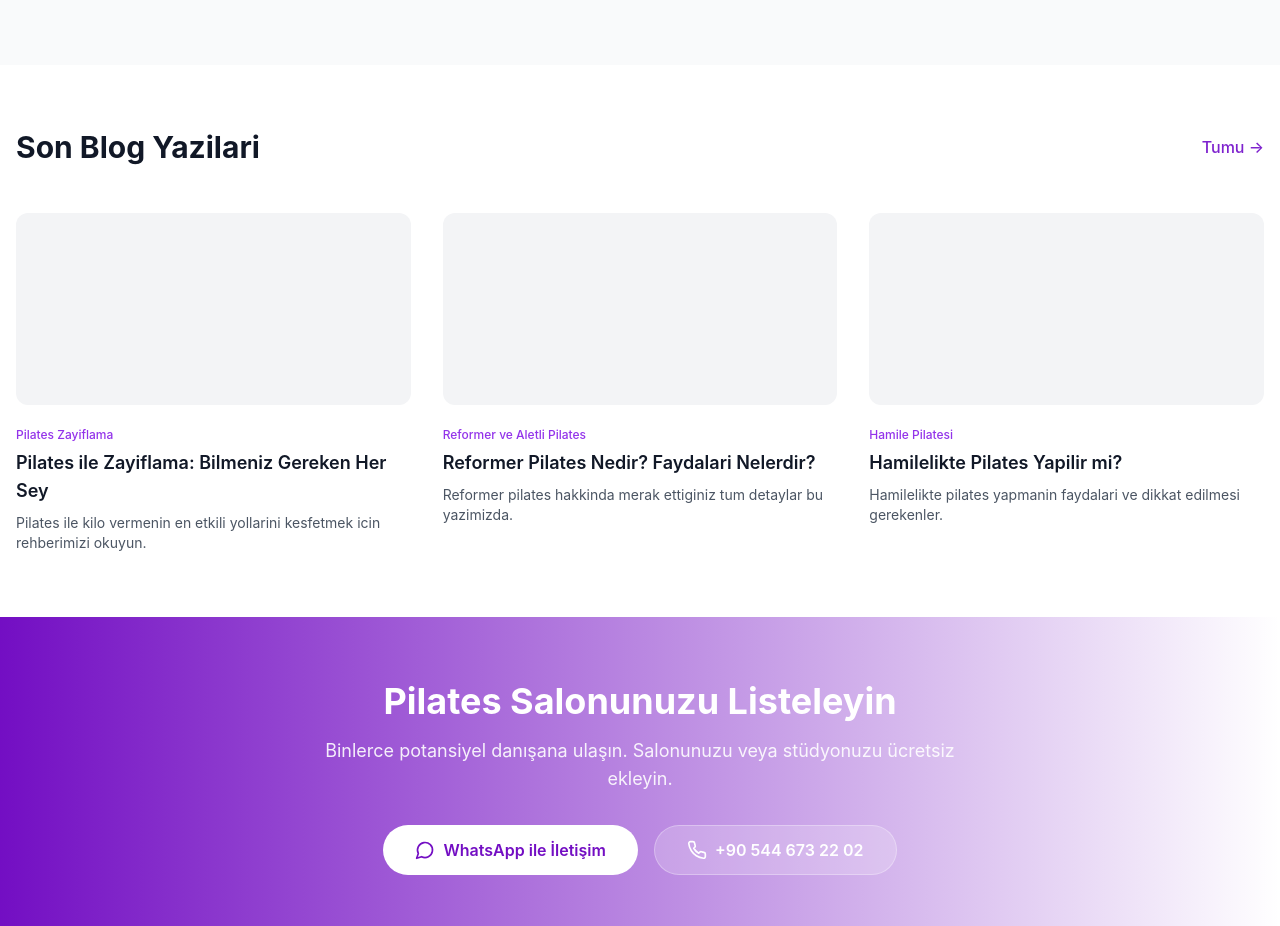
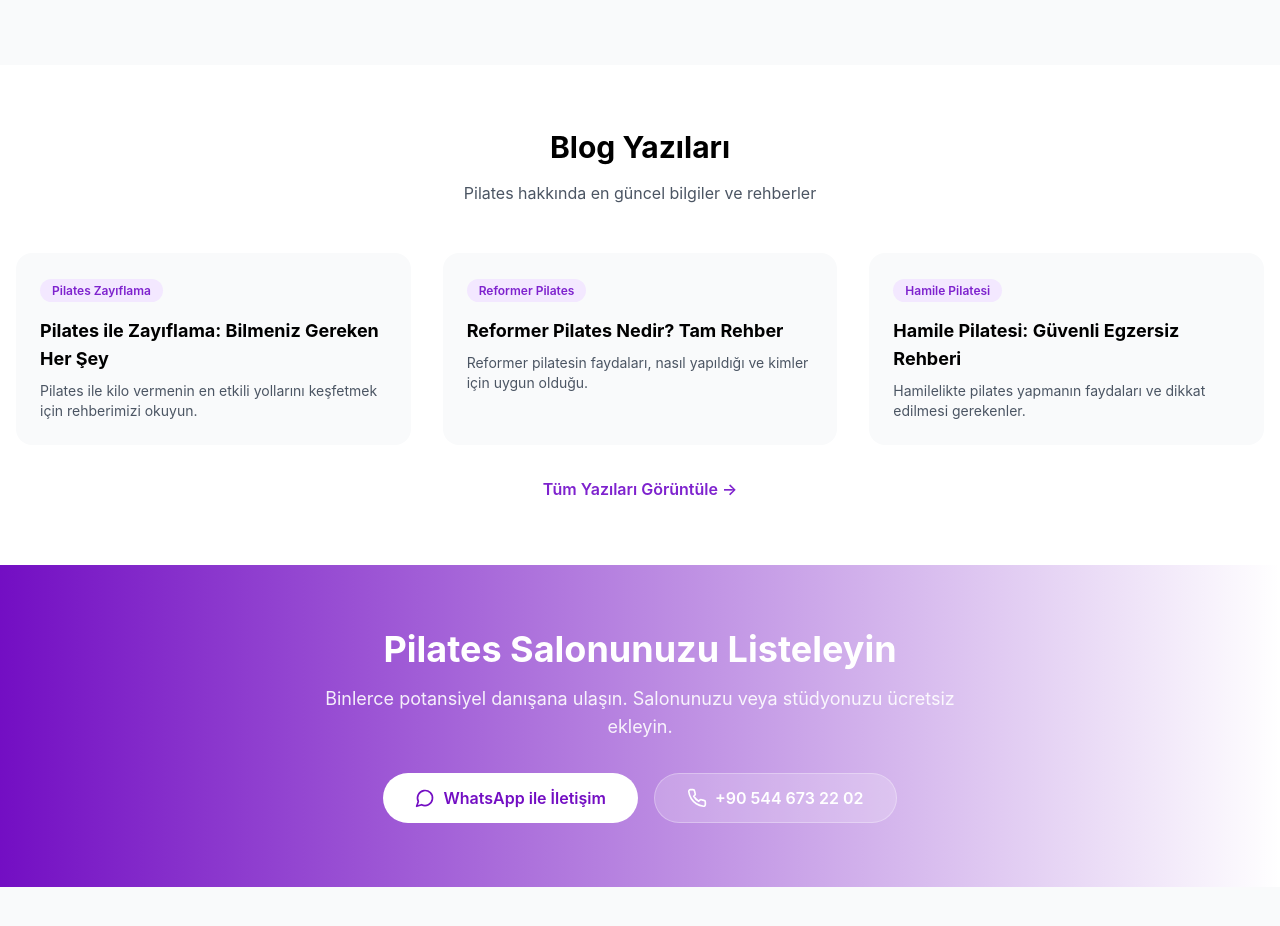
Before and after one commit to mistalyon/pilatestopu-next, a Next.js app: page / in a window 1280 px wide. Shown: the part 2529-3455 px from the top of the page. Built offline with nearby package versions, Linux system fonts and the light colour scheme.

Commit message:
faz1: BlogPreviewSection - Turkce karakterler

```diff
--- a/src/components/home/BlogPreviewSection.tsx
+++ b/src/components/home/BlogPreviewSection.tsx
@@ -1,23 +1,23 @@
 import Link from 'next/link';
 
-const blogPosts = [
+const posts = [
   {
-    title: 'Pilates ile Zayiflama: Bilmeniz Gereken Her Sey',
-    excerpt: 'Pilates ile kilo vermenin en etkili yollarini kesfetmek icin rehberimizi okuyun.',
     slug: 'pilates-ile-zayiflama',
-    category: 'Pilates Zayiflama',
+    category: 'Pilates Zayıflama',
+    title: 'Pilates ile Zayıflama: Bilmeniz Gereken Her Şey',
+    excerpt: 'Pilates ile kilo vermenin en etkili yollarını keşfetmek için rehberimizi okuyun.',
   },
   {
-    title: 'Reformer Pilates Nedir? Faydalari Nelerdir?',
-    excerpt: 'Reformer pilates hakkinda merak ettiginiz tum detaylar bu yazimizda.',
     slug: 'reformer-pilates-nedir',
-    category: 'Reformer ve Aletli Pilates',
+    category: 'Reformer Pilates',
+    title: 'Reformer Pilates Nedir? Tam Rehber',
+    excerpt: 'Reformer pilatesin faydaları, nasıl yapıldığı ve kimler için uygun olduğu.',
   },
   {
-    title: 'Hamilelikte Pilates Yapilir mi?',
-    excerpt: 'Hamilelikte pilates yapmanin faydalari ve dikkat edilmesi gerekenler.',
-    slug: 'hamilelikte-pilates',
+    slug: 'hamile-pilatesi-rehberi',
     category: 'Hamile Pilatesi',
+    title: 'Hamile Pilatesi: Güvenli Egzersiz Rehberi',
+    excerpt: 'Hamilelikte pilates yapmanın faydaları ve dikkat edilmesi gerekenler.',
   },
 ];
 
@@ -25,25 +25,27 @@ export default function BlogPreviewSection() {
   return (
     <section className="py-16 bg-white">
       <div className="container mx-auto px-4">
-        <div className="flex justify-between items-center mb-12">
-          <h2 className="text-3xl font-bold text-gray-900">Son Blog Yazilari</h2>
-          <Link href="/blog" className="text-purple-700 hover:text-purple-800 font-medium">
-            Tumu &rarr;
-          </Link>
-        </div>
+        <h2 className="text-3xl font-bold text-center mb-4">Blog Yazıları</h2>
+        <p className="text-gray-600 text-center mb-12">Pilates hakkında en güncel bilgiler ve rehberler</p>
         <div className="grid grid-cols-1 md:grid-cols-3 gap-8">
-          {blogPosts.map((post) => (
-            <Link key={post.slug} href={`/blog/${post.slug}`}>
-              <article className="group">
-                <div className="bg-gray-100 rounded-xl h-48 mb-4"></div>
-                <span className="text-xs text-purple-600 font-medium">{post.category}</span>
-                <h3 className="text-lg font-semibold text-gray-900 mt-1 mb-2 group-hover:text-purple-700">
+          {posts.map((post) => (
+            <Link key={post.slug} href={`/blog/${post.slug}`} className="group">
+              <div className="bg-gray-50 rounded-2xl p-6 hover:shadow-lg transition-shadow h-full">
+                <span className="text-xs font-semibold text-purple-700 bg-purple-100 px-3 py-1 rounded-full">
+                  {post.category}
+                </span>
+                <h3 className="text-lg font-bold mt-4 mb-2 group-hover:text-purple-700 transition-colors">
                   {post.title}
                 </h3>
                 <p className="text-gray-600 text-sm">{post.excerpt}</p>
-              </article>
+              </div>
             </Link>
           ))}
+        </div>
+        <div className="text-center mt-8">
+          <Link href="/blog" className="inline-flex items-center gap-2 text-purple-700 font-semibold hover:text-purple-900">
+            Tüm Yazıları Görüntüle →
+          </Link>
         </div>
       </div>
     </section>
```
